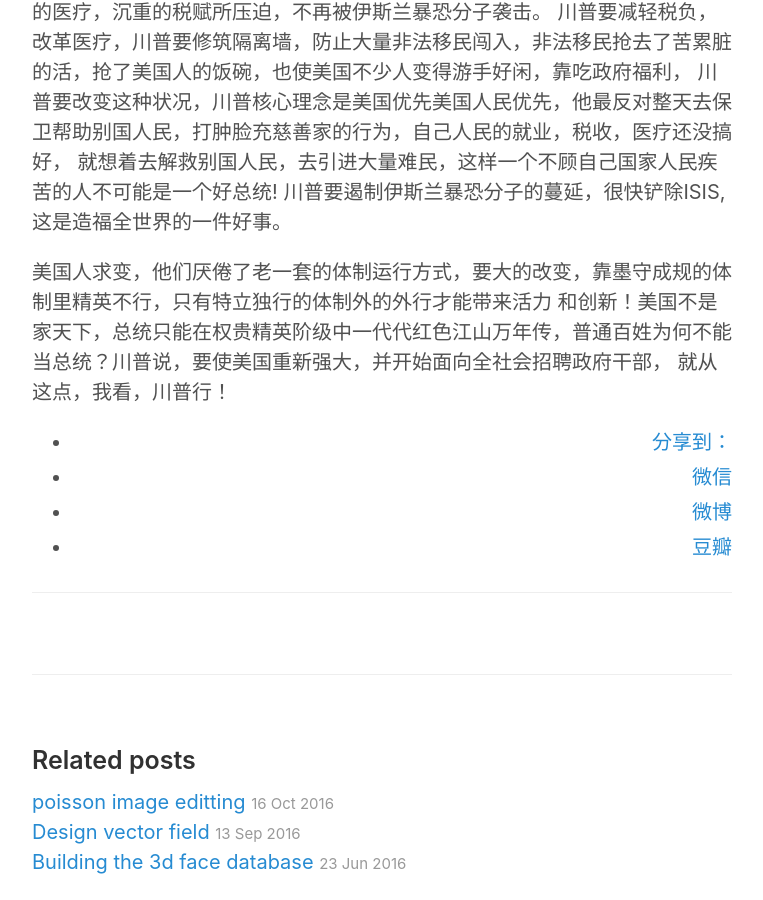
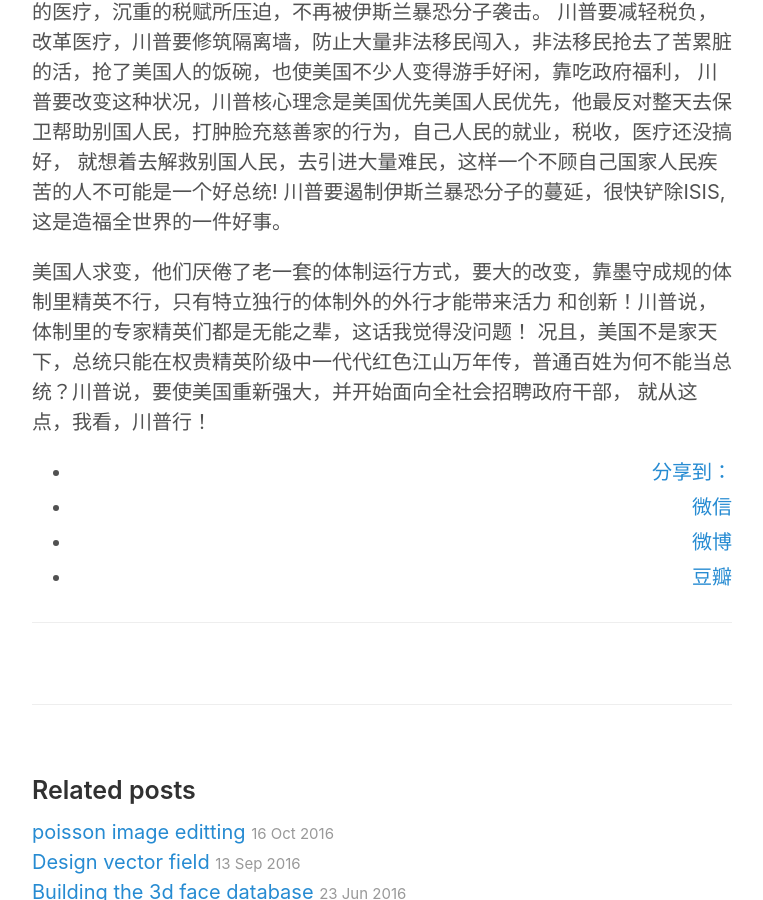
Before and after one commit to hwdong/hwdong-old.github.io, a Jekyll site: the page built from _posts/2016-11-13-川普不是洪水猛兽.md, in a window 1280 px wide and 900 px high, scrolled down 1864 px. Shown: the whole window, without its empty margins (258-1021 px from the left). Built offline with Jekyll 4.4.1, drawn with Linux system fonts in a browser that asks for light colours; comment, search, counter and statistics services are not loaded.

Commit message:
Update 2016-11-13-川普不是洪水猛兽.md

```diff
--- a/_posts/2016-11-13-川普不是洪水猛兽.md
+++ b/_posts/2016-11-13-川普不是洪水猛兽.md
@@ -27,5 +27,6 @@ comments: true
 这是造福全世界的一件好事。
 
 美国人求变，他们厌倦了老一套的体制运行方式，要大的改变，靠墨守成规的体制里精英不行，只有特立独行的体制外的外行才能带来活力
-和创新！美国不是家天下，总统只能在权贵精英阶级中一代代红色江山万年传，普通百姓为何不能当总统？川普说，要使美国重新强大，并开始面向全社会招聘政府干部，
+和创新！川普说，体制里的专家精英们都是无能之辈，这话我觉得没问题！
+况且，美国不是家天下，总统只能在权贵精英阶级中一代代红色江山万年传，普通百姓为何不能当总统？川普说，要使美国重新强大，并开始面向全社会招聘政府干部，
 就从这点，我看，川普行！
```
